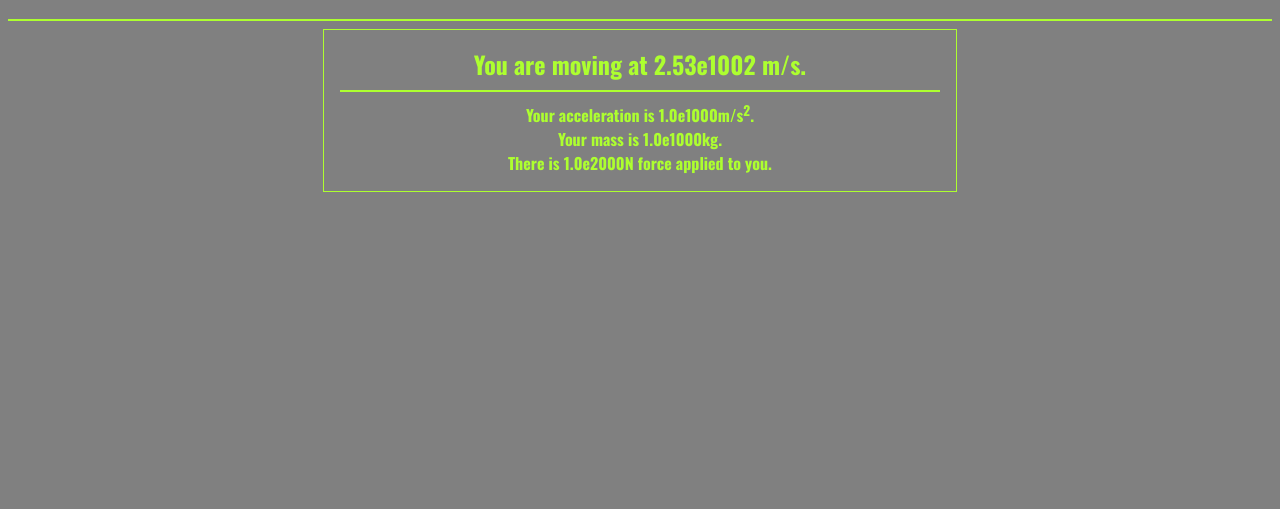
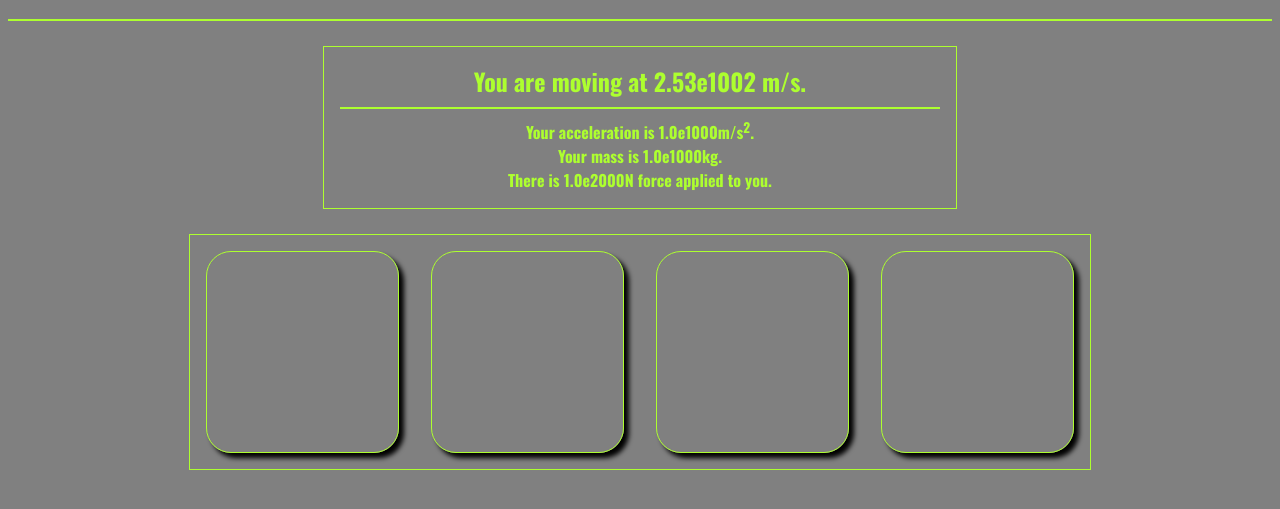
Before and after one commit to monkeh42/slowdown, a plain HTML site: page index.html in a window 1280 px wide. Shown: the part 71-580 px from the top of the page. Drawn offline with nearby package versions, Linux system fonts and the light colour scheme.

Commit message:
upgrades styles

```diff
--- a/css/style.css
+++ b/css/style.css
@@ -14,7 +14,7 @@ body {
     border: 1px solid greenyellow;
     width: 600px;
     padding: 1em;
-    margin: auto;
+    margin: 25px auto;
 }
 
 #speed-hr {
@@ -24,3 +24,32 @@ body {
 #title {
     text-transform: uppercase;
 }
+
+#upgrades-div {
+    border: 1px solid greenyellow;
+    width: 900px;
+    margin: 25px auto;
+    display: flex;
+}
+
+.upgrade-div {
+    border: 1px solid greenyellow;
+    width: 200px;
+    height: 200px;
+    border-radius: 25px;
+    margin: 1em;
+    box-shadow: 5px 5px 5px black;
+    cursor: pointer;
+}
+
+.upgrade-div:hover {
+    background-color: rgb(92, 92, 92);
+}
+
+.upgrade-div:active {
+    margin-left: calc(1em + 5px);
+    margin-top: calc(1em + 5px);
+    margin-right: calc(1em - 5px);
+    margin-bottom: calc(1em - 5px);
+    box-shadow: none;
+}
--- a/index.html
+++ b/index.html
@@ -23,6 +23,20 @@
         <div id="mass-div">Your mass is <span id="mass">0</span>kg.</div>
         <div id="force-div">There is <span id="force">0</span>N force applied to you.</div>
     </div>
+    <div id="upgrades-div">
+        <div class="upgrade-div">
+
+        </div>
+        <div class="upgrade-div">
+
+        </div>
+        <div class="upgrade-div">
+
+        </div>
+        <div class="upgrade-div">
+
+        </div>
+    </div>
 </body>
 
 </html>
```
